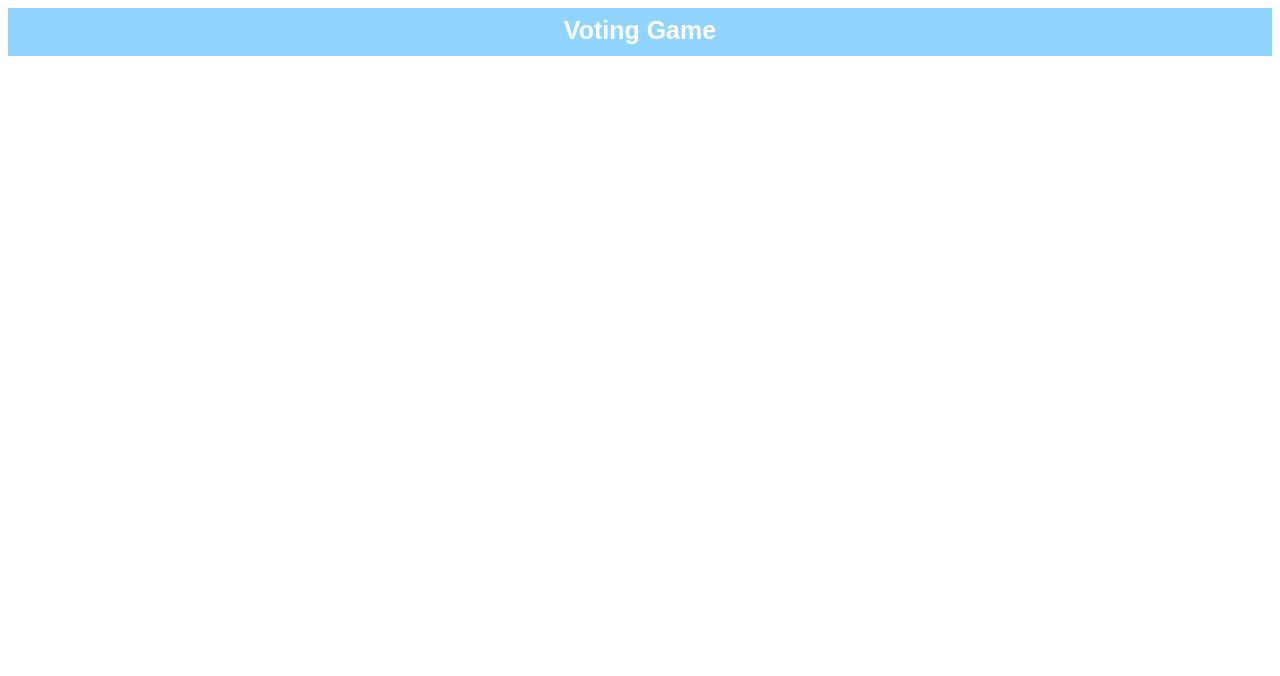
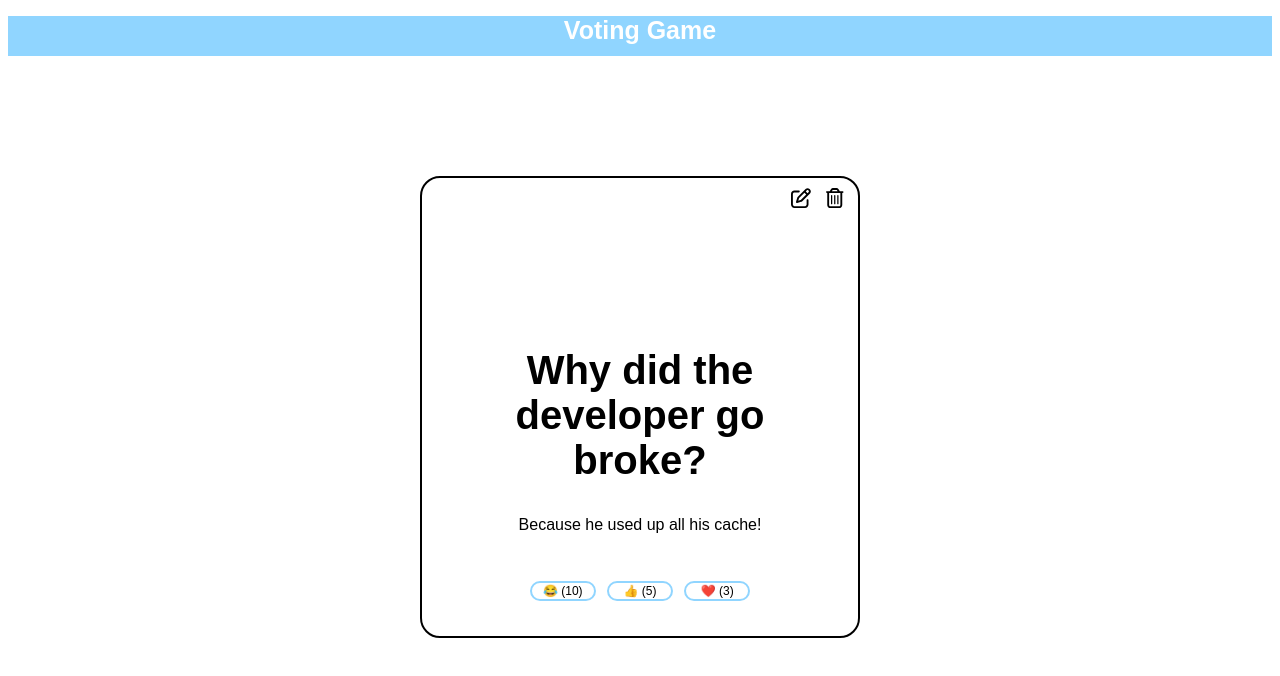
Before and after one commit to aminacickusic/voting-game, a React (Vite) app in the folder frontend/: page / in a window 1280 px wide. Shown: the top 676 px of the page. Built offline with nearby package versions, Linux system fonts and the light colour scheme.

Commit message:
Added initial frontend for work

```diff
--- a/frontend/index.html
+++ b/frontend/index.html
@@ -4,7 +4,7 @@
     <meta charset="UTF-8" />
     <link rel="icon" type="image/svg+xml" href="/vite.svg" />
     <meta name="viewport" content="width=device-width, initial-scale=1.0" />
-    <title>Vite + React + TS</title>
+    <title>Voting Game</title>
   </head>
   <body>
     <div id="root"></div>
--- a/frontend/package.json
+++ b/frontend/package.json
@@ -16,6 +16,9 @@
     "@types/react": "^18.0.27",
     "@types/react-dom": "^18.0.10",
     "@vitejs/plugin-react": "^3.1.0",
+    "autoprefixer": "^10.4.20",
+    "postcss": "^8.5.2",
+    "tailwindcss": "^4.0.6",
     "typescript": "^4.9.3",
     "vite": "^4.1.0"
   }
--- a/frontend/src/App.css
+++ b/frontend/src/App.css
@@ -3,8 +3,57 @@
   text-align: center;
   height: 5vh;
   font-size: 25px;
-  padding-top: 1vh;
   font-weight: bold;
   color: white;
   font-family: Arial, Helvetica, sans-serif;
+  margin-top: 2vh;
+  margin-bottom: 1vh;
 }
+
+.card-question {
+  width: 30%;
+  height: 50vh;
+  border-radius: 20px;
+  background: white;
+  position: relative;
+  padding: 1.8rem;
+  border: 2px solid black;
+  transition: 0.5s ease-out;
+  overflow: visible;
+  margin: 15vh auto 0 auto;
+}
+
+.card-details {
+  color: black;
+  height: 100%;
+  gap: 0.8em;
+  display: grid;
+  place-content: center;
+}
+
+.card-button {
+  transform: translate(-50%, 125%);
+  width: 40%;
+  border-radius: 1rem;
+  border: none;
+  background-color: #90d5ff;
+  color: #fff;
+  font-size: 1rem;
+  padding: 0.5rem 1rem;
+  position: absolute;
+  left: 50%;
+  bottom: 0;
+  opacity: 0;
+  transition: 0.3s ease-out;
+  cursor: pointer;
+}
+
+.card-question:hover {
+  border-color: #90d5ff;
+  box-shadow: 0 4px 18px 0 rgba(0, 0, 0, 0.25);
+}
+
+.card-question:hover .card-button {
+  transform: translate(-50%, 50%);
+  opacity: 1;
+}
--- a/frontend/src/App.tsx
+++ b/frontend/src/App.tsx
@@ -1,11 +1,64 @@
-import './App.css'
+import { useState } from "react";
+import "./App.css";
+import Joke from "./components/Joke";
 
 function App() {
+  const initialJokes = [
+    {
+      id: 1,
+      question: "Why did the developer go broke?",
+      answer: "Because he used up all his cache!",
+      votes: [
+        { value: 10, label: "😂" },
+        { value: 5, label: "👍" },
+        { value: 3, label: "❤️" },
+      ],
+    },
+    {
+      id: 2,
+      question: "How do you comfort a JavaScript bug?",
+      answer: "You console it!",
+      votes: [
+        { value: 8, label: "😂" },
+        { value: 4, label: "👍" },
+        { value: 2, label: "❤️" },
+      ],
+    },
+  ];
 
+  const [jokeIndex, setJokeIndex] = useState(0);
+  const [jokes, setJokes] = useState(initialJokes);
+
+  const handleVote = (emoji: String) => {
+    const updatedJokes = [...jokes];
+    const joke = updatedJokes[jokeIndex];
+
+    const vote = joke.votes.find((v) => v.label === emoji);
+    if (vote) {
+      vote.value += 1;
+    }
+
+    setJokes(updatedJokes);
+  };
+
+  const nextJoke = () => {
+    setJokeIndex((prevIndex) => (prevIndex + 1) % jokes.length);
+  };
 
   return (
-   <div className="header">Voting Game</div>
-  )
+    <>
+      <div className="header">Voting Game</div>
+      <div className="card-question">
+        <Joke {...jokes[jokeIndex]} onVote={handleVote} />
+        <button
+          onClick={nextJoke}
+          className="card-button"
+        >
+          NEXT JOKE &#10140;
+        </button>
+      </div>
+    </>
+  );
 }
 
-export default App
+export default App;
--- /dev/null
+++ b/frontend/src/components/Joke.css
@@ -0,0 +1,54 @@
+.question-style,
+.answer-style {
+  font-family: Arial, Helvetica, sans-serif;
+  color: black;
+}
+
+.emoji-container {
+  display: flex;
+  justify-content: space-between;
+  margin-top: 15%;
+  margin-left: 15%;
+  margin-right: 15%;
+}
+
+.joke-container {
+  position: relative;
+  margin-top: 20%;
+  text-align: center;
+  padding: 2rem;
+}
+
+.joke-options {
+  position: absolute;
+  top: 10px;
+  right: 15px;
+  display: flex;
+  gap: 15px;
+  font-size: 20px;
+  cursor: pointer;
+}
+
+h2 {
+  font-size: 2.5rem;
+}
+
+.button-blue {
+    outline: none;
+    height: 40%;
+    text-align: center;
+    width: 30%;
+    border-radius:40px;
+    background: #fff;
+    border: 2px solid  #90d5ff;;
+    color:  black;
+    text-shadow:0;
+    font-size: 12px;
+    cursor: pointer;
+    transition: all 0.25s ease;
+  }
+
+  .button-blue:hover {
+    color:white;
+    background: lightblue;
+  }
--- /dev/null
+++ b/frontend/src/components/Joke.tsx
@@ -0,0 +1,44 @@
+import "./Joke.css";
+import { FontAwesomeIcon } from "@fortawesome/react-fontawesome";
+import { faPenToSquare, faTrashCan } from "@fortawesome/free-regular-svg-icons";
+
+export type Vote = {
+  value: number;
+  label: string;
+};
+
+export type JokeProps = {
+  question: string;
+  answer: string;
+  votes: Vote[];
+  onVote: (emoji: string) => void;
+};
+
+function Joke({ question, answer, votes, onVote }: JokeProps) {
+  return (
+    <>
+      <div className="joke-options">
+        <FontAwesomeIcon icon={faPenToSquare} />
+        <FontAwesomeIcon icon={faTrashCan} />
+      </div>
+      <div className="joke-container">
+        <h2 className="question-style">{question}</h2>
+        <p className="answer-style">{answer}</p>
+
+        <div className="emoji-container">
+          {votes.map((vote) => (
+            <button
+              key={vote.label}
+              className="button-blue"
+              onClick={() => onVote(vote.label)}
+            >
+              {vote.label} ({vote.value})
+            </button>
+          ))}
+        </div>
+      </div>
+    </>
+  );
+}
+
+export default Joke;
```
Also changed, not shown: package.json (added, +7 -0 lines), 2 other files (tests, documents, lock files or other folders).
